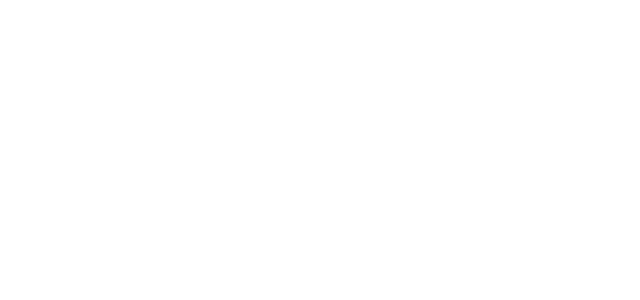
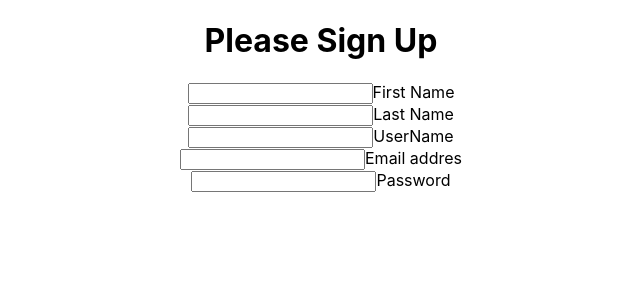
Before and after one commit to dmenezessousa/Frontend-anime-project, a React (Create React App) app: page /sign-up in a window 1280 px wide. Shown: the top 300 px of the page, without its empty margins (319-959 px from the left). Built offline with nearby package versions, Linux system fonts and the light colour scheme.

Commit message:
added SignIn/SignUp compenents+link

```diff
--- a/src/App.js
+++ b/src/App.js
@@ -1,9 +1,22 @@
+import React,{useEffect,useContext} from 'react';
+import { BrowserRouter as Router,Route,Routes } from 'react-router-dom';
+import jwtDecode from 'jwt-decode';
+
+
+
 import './App.css';
+import Signin from './components/Signin/Signin';
+import SignUp from './components/Signup/Signup';
 
 function App() {
   return (
     <div className="App">
-
+      <Router>
+        <Routes>
+          <Route path="/sign-in" element={<Signin/>}/>
+          <Route path="/sign-up" element={<SignUp/>}/>
+        </Routes>
+      </Router>
     </div>
   );
 }
--- a/src/components/Signin/Signin.js
+++ b/src/components/Signin/Signin.js
@@ -0,0 +1,43 @@
+//imports from libraries
+import React,{useEffect,useContext} from 'react';
+import axios from 'axios';
+import jwtDecode from 'jwt-decode';
+import { useNavigate } from 'react-router-dom';
+
+//imports from my app
+import emailValidator from '../lib/EmailValidator';
+import passwordValidator from '../lib/PasswordValidator';
+import checkJwtToken from '../lib/CheckJwtToken';
+import {userContext} from '../Context/userContext';
+
+function Signin() {
+
+
+    return (
+        <div className="">
+            <form onSubmit="">
+                <h1>Please Sign In</h1>
+                {/* Email address */}
+                <div>
+                    <input
+                    type="email"
+                    placeholder="enter email"
+                    onChange=""
+                    ></input>
+                    <label>Email address</label>
+                </div>
+                {/* Password */}
+                <div>
+                    <input
+                    type="text"
+                    placeholder="enter password"
+                    onChange=""
+                    ></input>
+                    <label>Password</label>
+                </div>
+            </form>
+        </div>
+    )
+}
+
+export default Signin;
--- a/src/components/Signup/Signup.js
+++ b/src/components/Signup/Signup.js
@@ -0,0 +1,63 @@
+import axios from "axios";
+import { useEffect } from "react";
+import { useNavigate } from "react-router";
+
+
+import CheckJwtToken from "../lib/CheckJwtToken";
+import FirstNameValidator from "../lib/FirstNameValidator";
+import EmailValidator from "../lib/EmailValidator";
+import UserNameValidator from "../lib/UserNameValidator";
+import PasswordValidator from "../lib/PasswordValidator";
+
+
+function SignUp(){
+    return(
+        <div>
+            <form>
+                <h1>Please Sign Up</h1>
+                {/* First Name */}
+                <div>
+                    <input
+                    type="text"
+                    >
+                    </input>
+                    <label>First Name</label>
+                </div>
+                {/* Last Name */}
+                <div>
+                    <input
+                    type="text"
+                    >
+                    </input>
+                    <label>Last Name</label>
+                </div>
+                {/* Username */}
+                <div>
+                    <input
+                    type="text"
+                    >
+                    </input>
+                    <label>UserName</label>
+                </div>
+                {/* Email address */}
+                <div>
+                    <input
+                    type="text"
+                    >
+                    </input>
+                    <label>Email addres</label>
+                </div>
+                {/* Password */}
+                <div>
+                    <input
+                    type="text"
+                    >
+                    </input>
+                    <label>Password</label>
+                </div>
+            </form>
+        </div>
+    )
+};
+
+export default SignUp;
```
